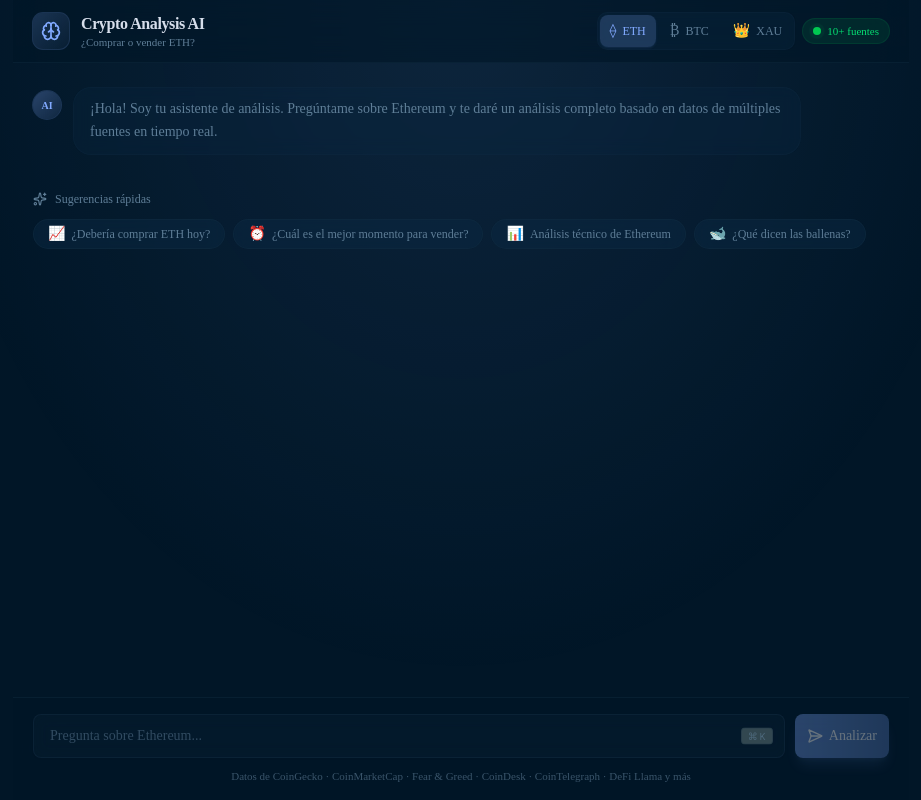
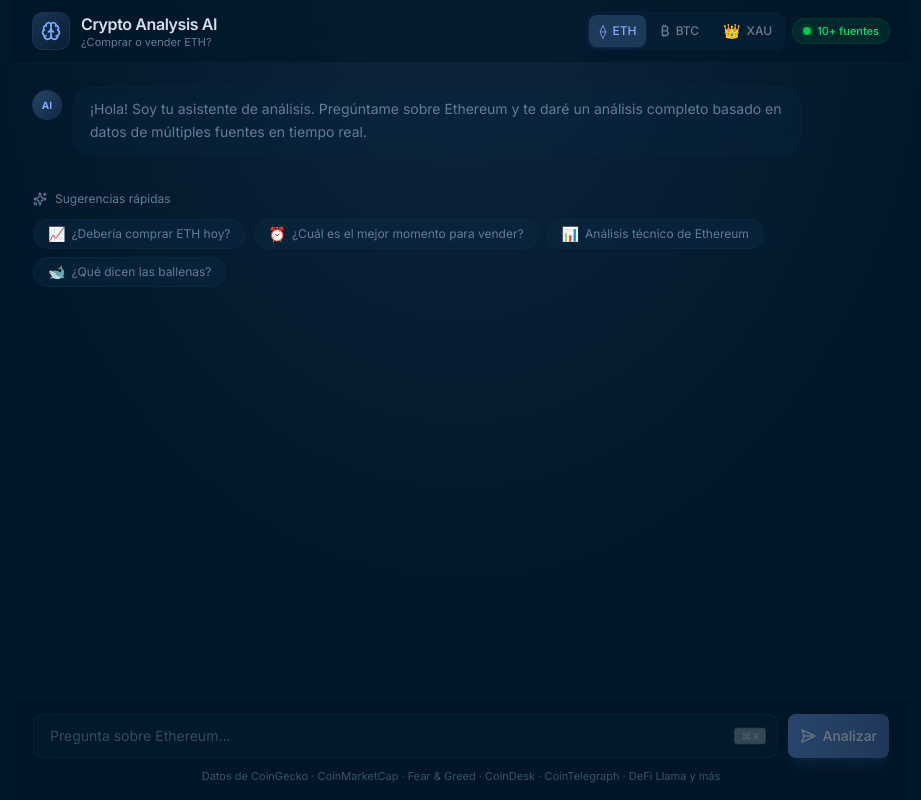
Before and after one commit to rod773/Crypto_Analysis_AI, a Next.js app: page / in a window 1280 px wide. Shown: the whole page, without its empty margins (179-1100 px from the left). Built offline with nearby package versions, Linux system fonts and the light colour scheme.

Commit message:
fonts: Inter UI + JetBrains Mono for Night Owl theme

```diff
--- a/src/app/globals.css
+++ b/src/app/globals.css
@@ -8,7 +8,7 @@
   --color-background: var(--background);
   --color-foreground: var(--foreground);
   --font-sans: var(--font-sans);
-  --font-mono: var(--font-geist-mono);
+  --font-mono: var(--font-mono);
   --font-heading: var(--font-sans);
   --color-sidebar-ring: var(--sidebar-ring);
   --color-sidebar-border: var(--sidebar-border);
--- a/src/app/layout.tsx
+++ b/src/app/layout.tsx
@@ -1,14 +1,14 @@
 import type { Metadata, Viewport } from "next";
-import { Geist, Geist_Mono } from "next/font/google";
+import { Inter, JetBrains_Mono } from "next/font/google";
 import "./globals.css";
 
-const geistSans = Geist({
-  variable: "--font-geist-sans",
+const interSans = Inter({
+  variable: "--font-sans",
   subsets: ["latin"],
 });
 
-const geistMono = Geist_Mono({
-  variable: "--font-geist-mono",
+const jetbrainsMono = JetBrains_Mono({
+  variable: "--font-mono",
   subsets: ["latin"],
 });
 
@@ -34,7 +34,7 @@
   return (
     <html
       lang="es"
-      className={`${geistSans.variable} ${geistMono.variable} h-full antialiased dark`}
+      className={`${interSans.variable} ${jetbrainsMono.variable} h-full antialiased dark`}
     >
       <body className="min-h-full flex flex-col bg-background text-foreground selection:bg-cyber/20 selection:text-foreground">
         {children}
```
